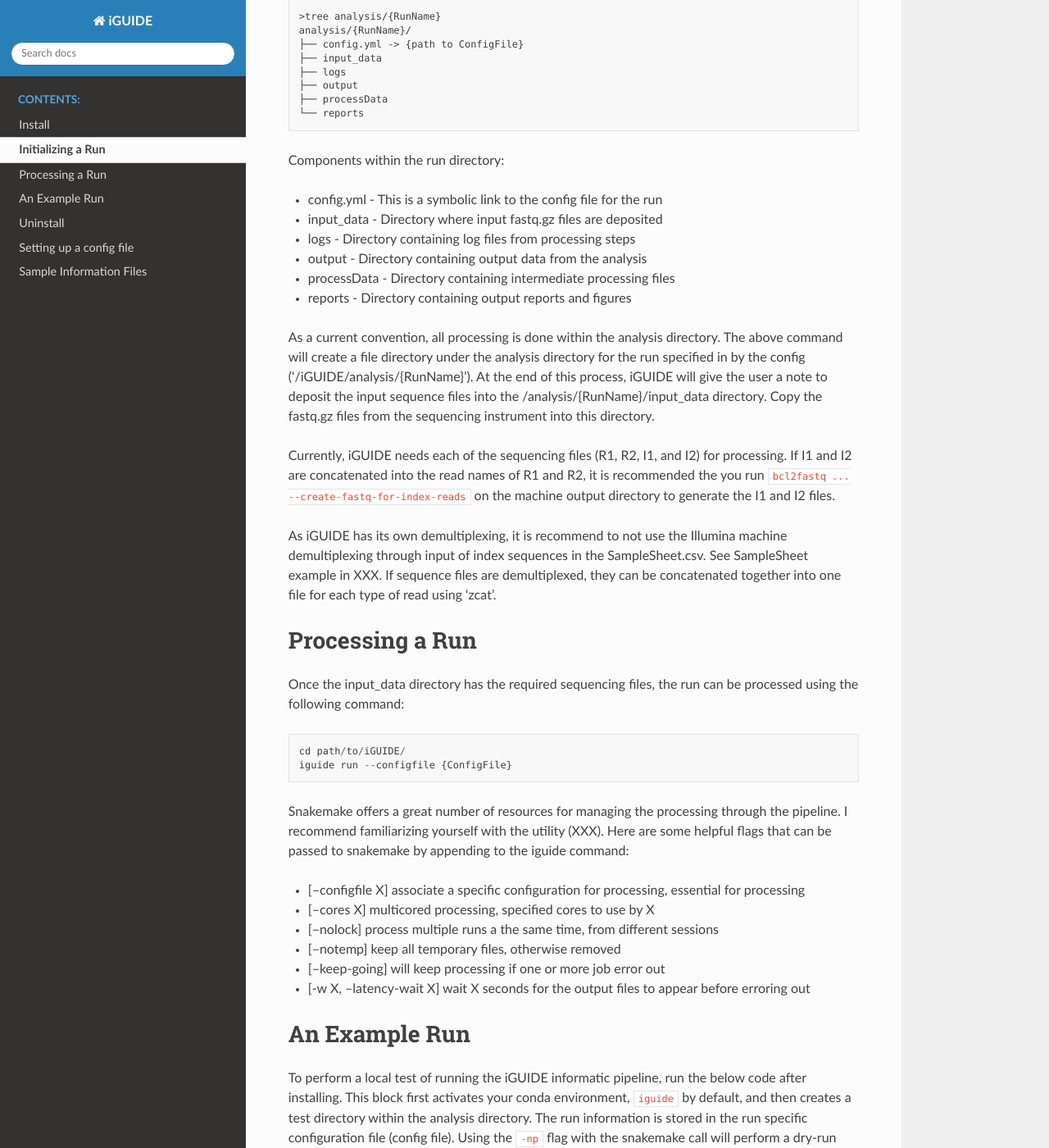
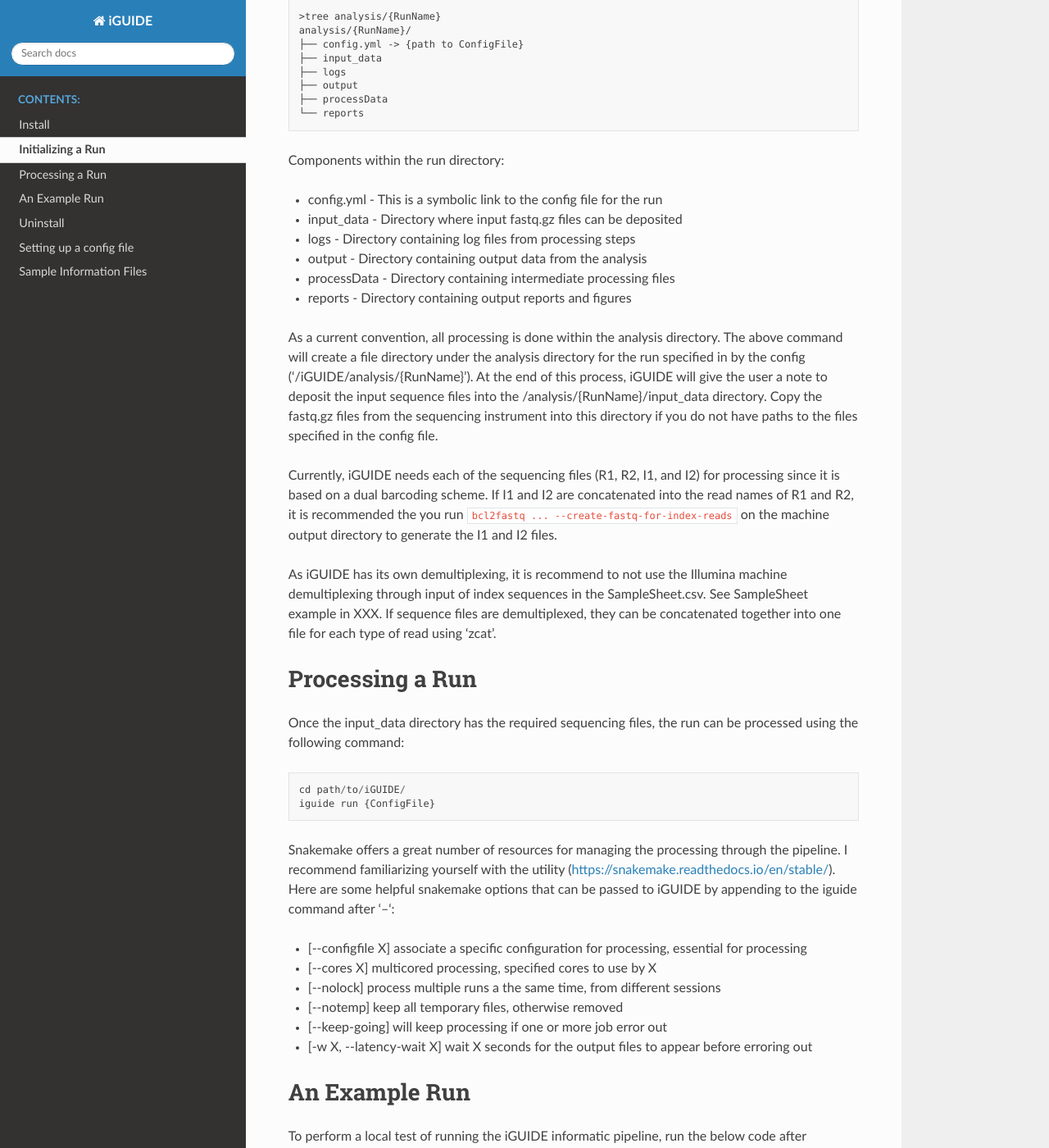
Before and after one commit to cnobles/iGUIDE, a Sphinx documentation site: the page built from docs/pages/quickstart.rst, in a window 1280 px wide and 1400 px high, scrolled down 592 px. Shown: the whole window at 82% size. Built offline with Sphinx 7.4.7 and the Read the Docs theme 2.0.0, drawn with Linux system fonts in a browser that asks for light colours; some of the changed text lies outside the part shown.

```diff
--- a/docs/pages/configinfo.rst
+++ b/docs/pages/configinfo.rst
@@ -1,7 +1,7 @@
 .. _configinfo:
 
 .. contents::
-   :depth: 3
+   :depth: 4
 
 Setting up a config file
 ========================
--- a/docs/pages/quickstart.rst
+++ b/docs/pages/quickstart.rst
@@ -2,6 +2,7 @@
 
 .. contents::
    :depth: 2
+
 
 ------------------
 Initializing a Run
@@ -11,7 +12,7 @@ Once the config and sampleInfo files have been configured, a run directory can
 be created using the command below where {ConfigFile} is the path to your configuration file::
 
   cd path/to/iGUIDE
-  iguide setup --configfile {ConfigFile}
+  iguide setup {ConfigFile}
 
 The directory should look like this (RunName is specified in the ConfigFile}::
 
@@ -27,7 +28,7 @@ The directory should look like this (RunName is specified in the ConfigFile}::
 Components within the run directory:
 
 * config.yml - This is a symbolic link to the config file for the run
-* input_data - Directory where input fastq.gz files are deposited
+* input_data - Directory where input fastq.gz files can be deposited
 * logs - Directory containing log files from processing steps
 * output - Directory containing output data from the analysis
 * processData - Directory containing intermediate processing files
@@ -38,12 +39,14 @@ The above command will create a file directory under the analysis directory for
 the run specified in by the config ('/iGUIDE/analysis/{RunName}'). At the end of
 this process, iGUIDE will give the user a note to deposit the input sequence
 files into the /analysis/{RunName}/input_data directory. Copy the fastq.gz files
-from the sequencing instrument into this directory.
+from the sequencing instrument into this directory if you do not have paths to
+the files specified in the config file.
 
 Currently, iGUIDE needs each of the sequencing files (R1, R2, I1, and I2) for
-processing. If I1 and I2 are concatenated into the read names of R1 and R2, it
-is recommended the you run ``bcl2fastq ... --create-fastq-for-index-reads`` on
-the machine output directory to generate the I1 and I2 files.
+processing since it is based on a dual barcoding scheme. If I1 and I2 are
+concatenated into the read names of R1 and R2, it is recommended the you run
+``bcl2fastq ... --create-fastq-for-index-reads`` on the machine output
+directory to generate the I1 and I2 files.
 
 As iGUIDE has its own demultiplexing, it is recommend to not use the Illumina
 machine demultiplexing through input of index sequences in the SampleSheet.csv.
@@ -58,18 +61,19 @@ Once the input_data directory has the required sequencing files, the run can be
 processed using the following command::
 
   cd path/to/iGUIDE/
-  iguide run --configfile {ConfigFile}
+  iguide run {ConfigFile}
 
 Snakemake offers a great number of resources for managing the processing through
-the pipeline. I recommend familiarizing yourself with the utility (XXX).
-Here are some helpful flags that can be passed to snakemake by appending to the iguide command:
+the pipeline. I recommend familiarizing yourself with the utility
+(https://snakemake.readthedocs.io/en/stable/). Here are some helpful snakemake
+options that can be passed to iGUIDE by appending to the iguide command after '--':
 
-* [--configfile X] associate a specific configuration for processing, essential for processing
-* [--cores X] multicored processing, specified cores to use by X
-* [--nolock] process multiple runs a the same time, from different sessions
-* [--notemp] keep all temporary files, otherwise removed
-* [--keep-going] will keep processing if one or more job error out
-* [-w X, --latency-wait X] wait X seconds for the output files to appear before erroring out
+* [\-\-configfile X] associate a specific configuration for processing, essential for processing
+* [\-\-cores X] multicored processing, specified cores to use by X
+* [\-\-nolock] process multiple runs a the same time, from different sessions
+* [\-\-notemp] keep all temporary files, otherwise removed
+* [\-\-keep-going] will keep processing if one or more job error out
+* [-w X, \-\-latency-wait X] wait X seconds for the output files to appear before erroring out
 
 --------------
 An Example Run
@@ -90,13 +94,13 @@ to ``dot -Tsvg`` will generate a vector graphic of the directed acyclic graph
 
   # Create test analysis directory
   # (The simulation configuration file is used by default and does not need to be specified)
-  iguide setup -np
-  iguide setup
+  iguide setup configs/simulation.config.yml -- -np
+  iguide setup configs/simulation.config.yml
 
   # Generate test DAG graph
-  iguide run -np
-  iguide run --dag | dot -Tsvg > analysis/simulation/reports/simulation.dag.svg
-  iguide run --latency-wait 30
+  iguide run configs/simulation.config.yml -- -np
+  iguide run configs/simulation.config.yml -- --dag | dot -Tsvg > analysis/simulation/reports/simulation.dag.svg
+  iguide run configs/simulation.config.yml -- --latency-wait 30
   cat analysis/simulation/output/unique_sites.simulation.csv
 
 ---------
```
Also changed, not shown: other parts of docs/pages/quickstart.rst (+2 -2 lines), README.md (+22 -119 lines), docs/index.rst (+4 -4 lines), etc/README.md, 7 other files.
